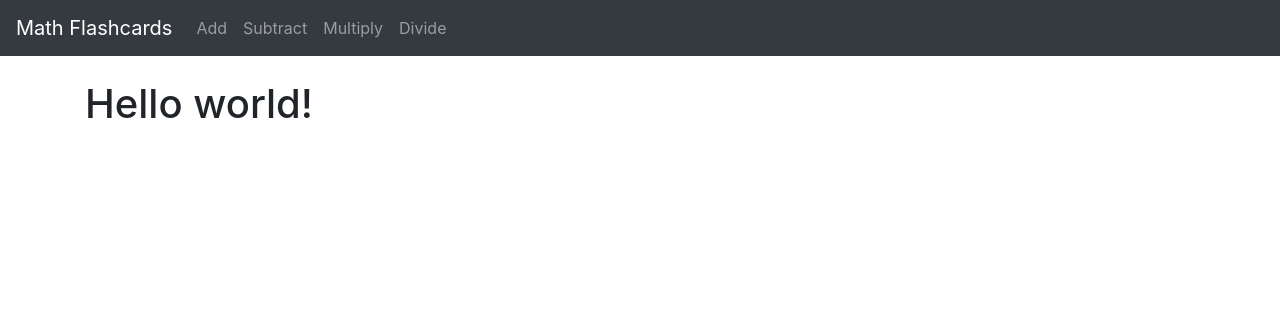
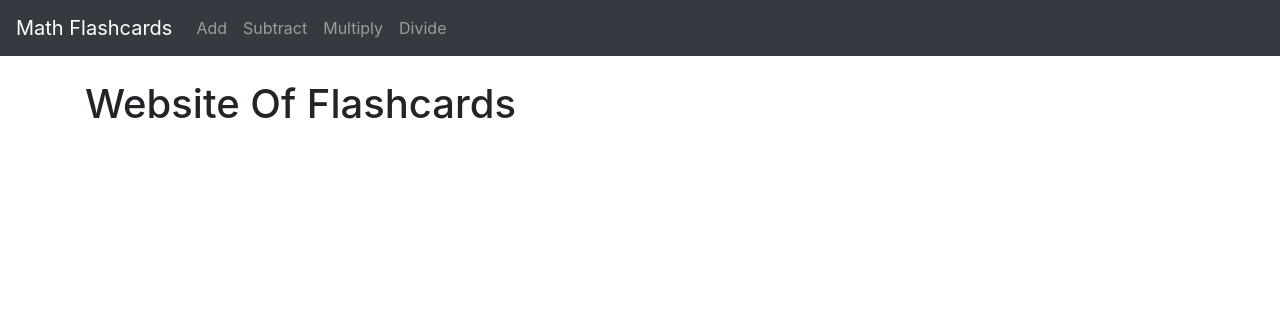
Before and after one commit to priyapimple/django-flashcards, a Django app: page / in a window 1280 px wide. Shown: the top 316 px of the page. Run offline with Django 3.2, Linux system fonts and the light colour scheme; some libraries are stand-ins or nearby versions.

Commit message:
change name home page

```diff
--- a/website/templates/home.html
+++ b/website/templates/home.html
@@ -1,5 +1,5 @@
 {% extends 'base.html' %}
 
 {% block 'content' %}
-    <h1>Hello world!</h1>
+    <h1>Website Of Flashcards</h1>
 {% endblock %}
```
